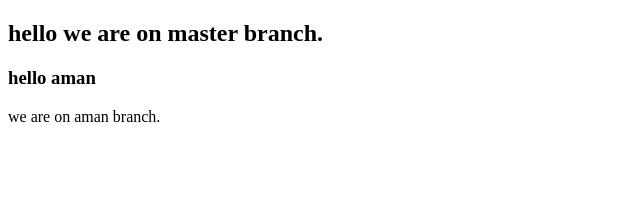
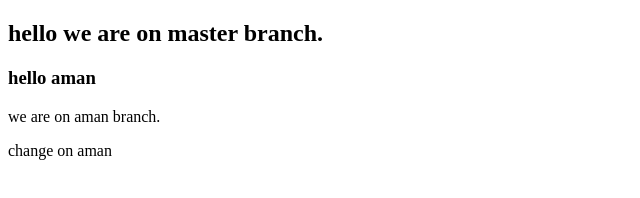
Before and after one commit to prashantk7/abcd, a plain HTML site: page index.html in a window 1280 px wide. Shown: the whole page, without its empty margins (0-640 px from the left). Drawn offline with Linux system fonts and the light colour scheme.

Commit message:
4 commit on aman

```diff
--- a/index.html
+++ b/index.html
@@ -12,7 +12,7 @@
 
     <h3>hello aman</h3>
     <p>we are on aman branch.</p>
-
+<span>change on aman</span>
 
 </body>
 </html>
```
